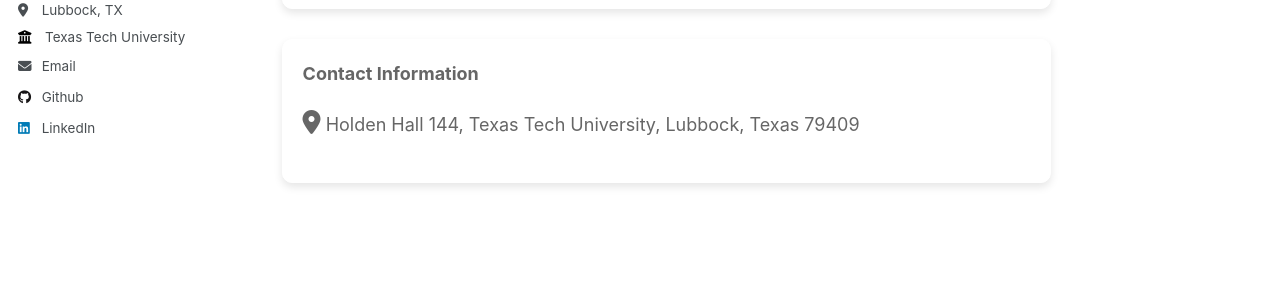
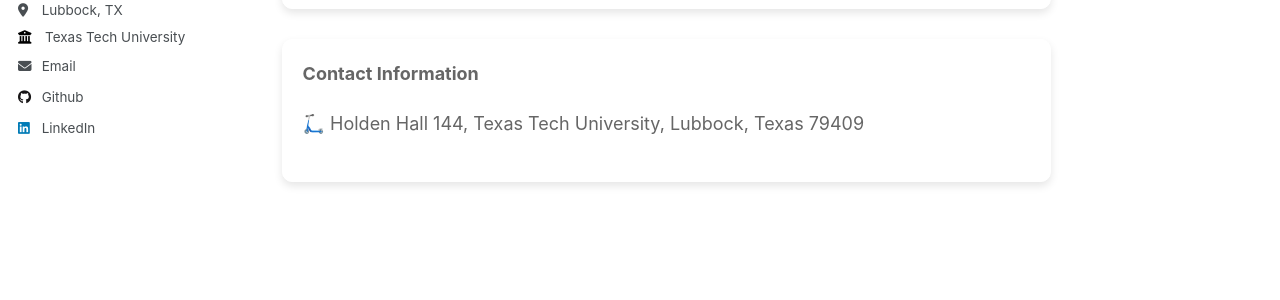
Before and after one commit to yiran-zheng/yiran-zheng.github.io, a Jekyll site: the page built from _pages/about.md, in a window 1280 px wide and 957 px high. Shown: the part 363-663 px from the top of the window. Built offline with Jekyll 4.4.1, drawn with Linux system fonts in a browser that asks for light colours; part of the change alters nothing that is shown.

Commit message:
Update about.md

```diff
--- a/_pages/about.md
+++ b/_pages/about.md
@@ -24,7 +24,7 @@ redirect_from:
     <div style="flex: 2;font-size: 18px;color: #666666;">
       <p><strong>Contact Information</strong></p>
       <p>
-      <i style='font-size:24px' class='fas'>&#xf3c5;</i> Holden Hall 144, Texas Tech University, Lubbock, Texas 79409
+      &#128756; Holden Hall 144, Texas Tech University, Lubbock, Texas 79409
       </p>
       <p>
 
```
